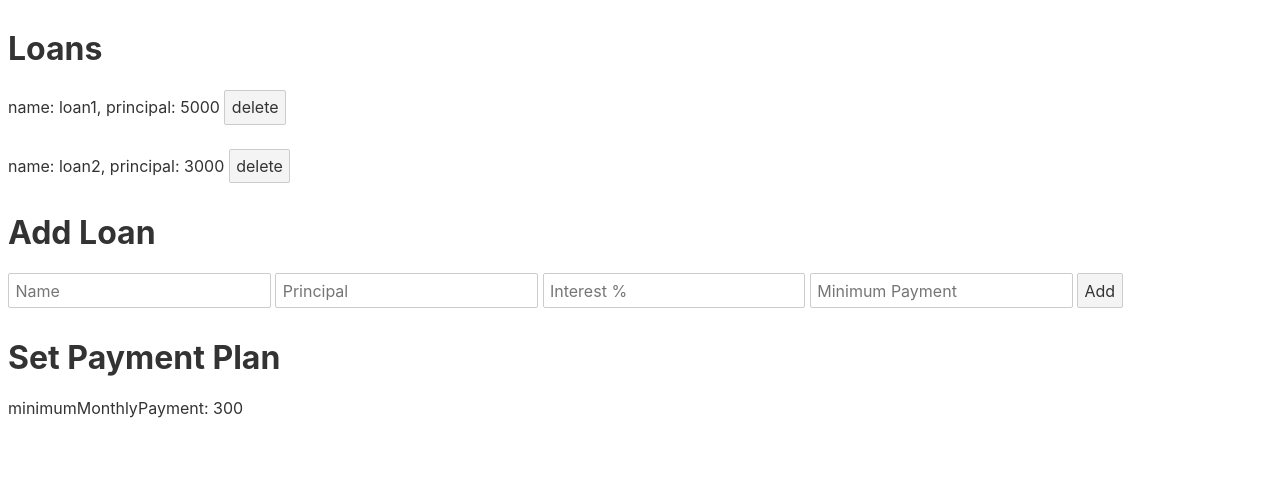
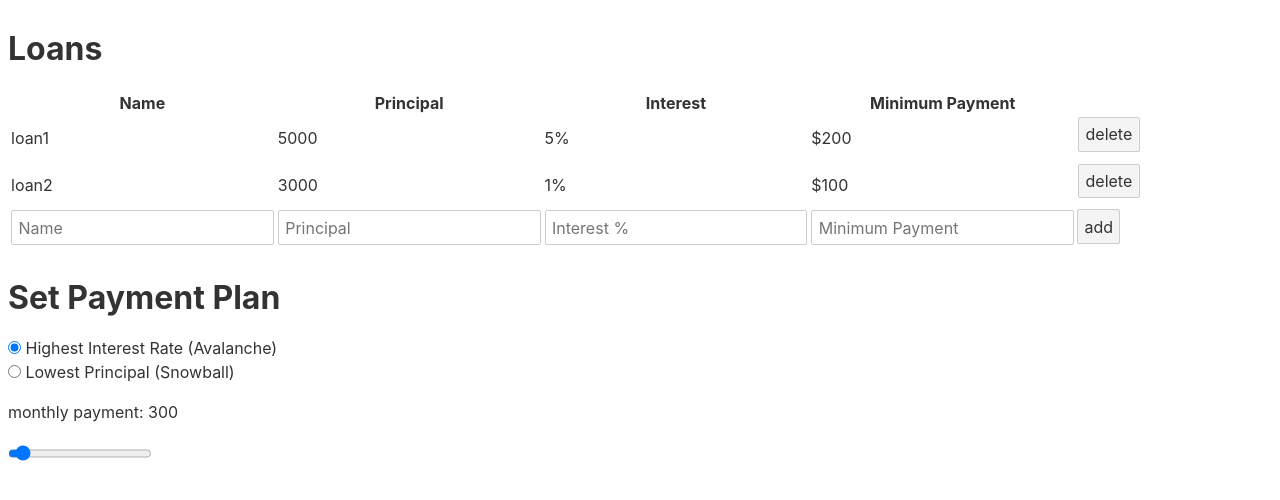
Before and after one commit to daltonscharff/unbury-me, a Svelte app: page / in a window 1280 px wide. Shown: the top 500 px of the page. Built offline with nearby package versions, Linux system fonts and the light colour scheme.

Commit message:
removes addLoan component and merges it in with LoanList

```diff
--- a/src/AddLoan.svelte
+++ /dev/null
@@ -1,29 +0,0 @@
-<script lang="ts">
-	import { loans } from "./stores";
-	let loan: { name: string, principal: number, interestPct: number, minPayment: number };
-
-	const addLoan = () => {
-		loans.set([...$loans, loan]);
-		resetLoan();
-	}
-
-	const resetLoan = () => {
-		loan = { name: undefined, principal: undefined, interestPct: undefined, minPayment: undefined };
-	}
-
-	resetLoan();
-</script>
-
-<div>
-	<h1>Add Loan</h1>
-	<input type="text" placeholder="Name" bind:value={loan.name} />
-	<input type="number" placeholder="Principal" bind:value={loan.principal} />
-	<input type="number" placeholder="Interest %" bind:value={loan.interestPct} />
-	<input type="number" placeholder="Minimum Payment" bind:value={loan.minPayment} />
-	<button on:click="{addLoan}">
-		Add
-	</button>
-</div>
-
-<style>
-</style>
--- a/src/App.svelte
+++ b/src/App.svelte
@@ -1,12 +1,10 @@
 <script lang="ts">
 	import LoanList from "./LoanList.svelte";
-	import AddLoan from "./AddLoan.svelte";
 	import SetPaymentPlan from "./SetPaymentPlan.svelte";
 </script>
 
 <main>
 	<LoanList />
-	<AddLoan />
 	<SetPaymentPlan />
 </main>
 
--- a/src/LoanList.svelte
+++ b/src/LoanList.svelte
@@ -1,5 +1,19 @@
 <script lang="ts">
 	import { loans } from "./stores";
+
+	let newLoan: { name: string, principal: number, interestPct: number, minPayment: number };
+
+	const addNewLoan = () => {
+		loans.set([...$loans, newLoan]);
+		resetNewLoan();
+	}
+
+	const resetNewLoan = () => {
+		newLoan = { name: undefined, principal: undefined, interestPct: undefined, minPayment: undefined };
+	}
+
+	resetNewLoan();
+
 
 	const deleteLoan = (i) => {
 		$loans = $loans.filter((_, index) => index != i);
@@ -8,12 +22,35 @@
 
 <div>
 	<h1>Loans</h1>
-	{#each $loans as loan, i}
-	<p>
-		name: {loan.name}, principal: {loan.principal}
-		<button on:click="{() => deleteLoan(i)}">delete</button>
-	</p>
-	{/each}
+	<table>
+		<thead>
+			<tr>
+				<th>Name</th>
+				<th>Principal</th>
+				<th>Interest</th>
+				<th>Minimum Payment</th>
+				<th></th>
+			</tr>
+		</thead>
+		<tbody>
+			{#each $loans as loan, i}
+			<tr>
+				<td>{loan.name}</td>
+				<td>{loan.principal}</td>
+				<td>{loan.interestPct}%</td>
+				<td>${loan.minPayment}</td>
+				<td><button on:click="{() => deleteLoan(i)}">delete</button></td>
+			</tr>
+			{/each}
+			<tr>
+				<td><input type="text" placeholder="Name" bind:value={newLoan.name} /> </td>
+				<td><input type="number" placeholder="Principal" bind:value={newLoan.principal} /> </td>
+				<td><input type="number" placeholder="Interest %" bind:value={newLoan.interestPct} /> </td>
+				<td><input type="number" placeholder="Minimum Payment" bind:value={newLoan.minPayment} /> </td>
+				<button on:click="{addNewLoan}">add</button>
+			</tr>
+		</tbody>
+	</table>
 </div>
 
 <style>
--- a/src/SetPaymentPlan.svelte
+++ b/src/SetPaymentPlan.svelte
@@ -1,15 +1,25 @@
 <script lang="ts">
-	import { loans } from "./stores";
-    import LoanList from "./LoanList.svelte";
-	import AddLoan from "./AddLoan.svelte";
+	import { loans, monthlyPayment, paymentPlan } from "./stores";
 
    $: minimumMonthlyPayment = $loans.reduce((total, loan) => total + loan.minPayment, 0);
+   $: maximumMonthlyPayment = $loans.reduce((total, loan) => total + loan.principal, 0);
+   $: $monthlyPayment = minimumMonthlyPayment;
 </script>
 
-<main>
+<div>
 	<h1>Set Payment Plan</h1>
-    <p>minimumMonthlyPayment: {minimumMonthlyPayment}</p>
-</main>
+    <label>
+        <input type="radio" bind:group={$paymentPlan} value="avalanche">
+        Highest Interest Rate (Avalanche)
+    </label>
+    <label>
+        <input type="radio" bind:group={$paymentPlan} value="snowball">
+        Lowest Principal (Snowball)
+    </label>
+
+    <p>monthly payment: {$monthlyPayment}</p>
+    <input type="range" bind:value="{$monthlyPayment}" min="{minimumMonthlyPayment}" max="{maximumMonthlyPayment / 4}" />
+</div>
 
 <style>
 </style>
--- a/src/stores.ts
+++ b/src/stores.ts
@@ -15,3 +15,5 @@ export const loans: Writable<{ name: string, principal: number, interestPct: num
 ]);
 
 export const monthlyPayment: Writable<number> = writable(0);
+
+export const paymentPlan: Writable<"avalanche" | "snowball"> = writable("avalanche");
```
